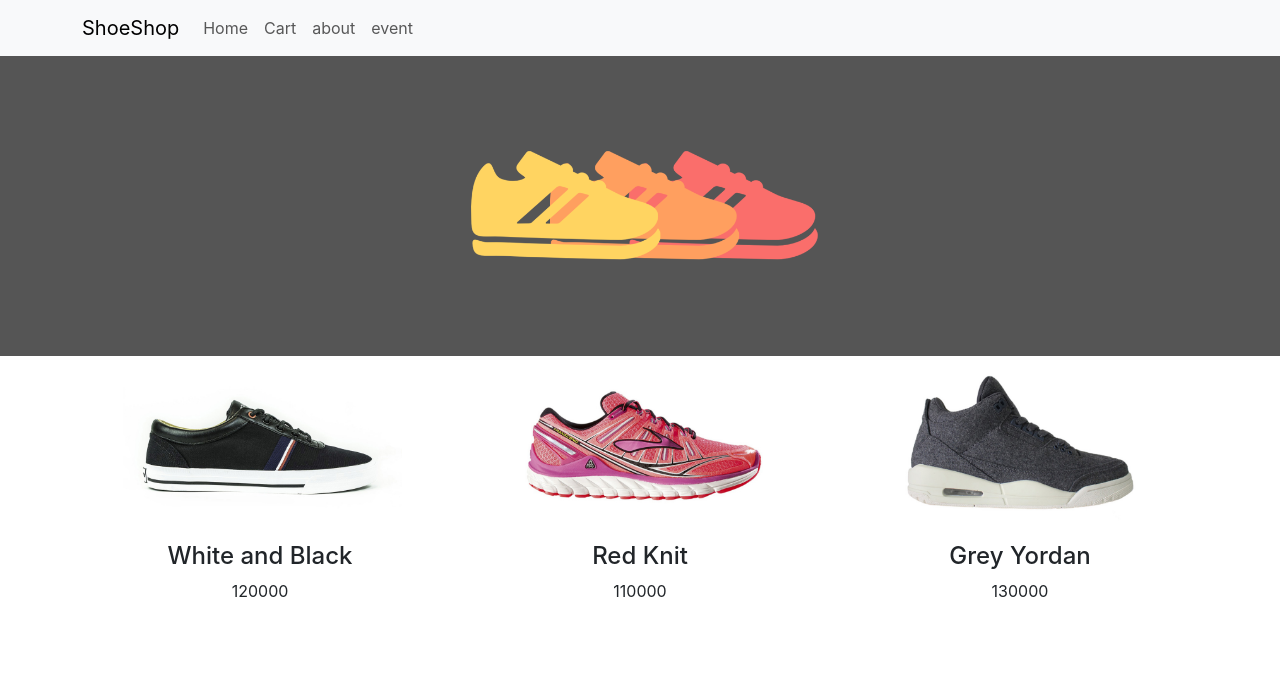
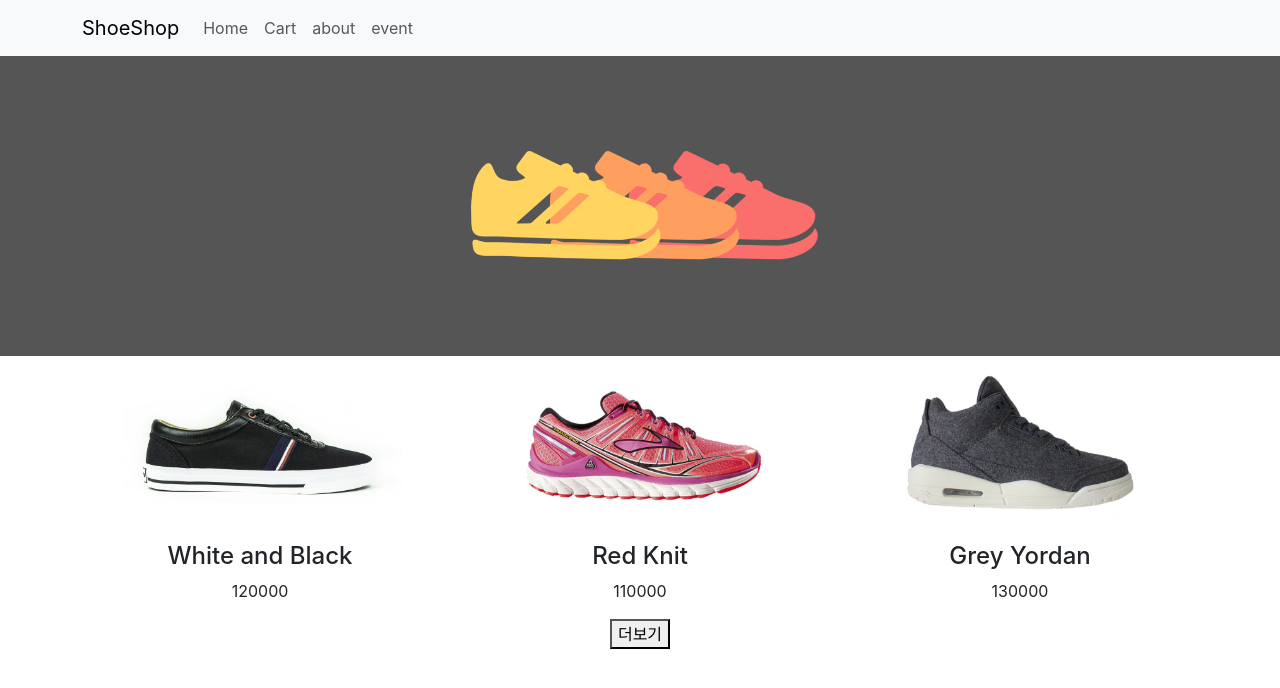
Before and after one commit to blackzapato/codingApple-shop, a React (Create React App) app: page / in a window 1280 px wide. Shown: the top 688 px of the page. Built offline with nearby package versions, Linux system fonts and the light colour scheme.

Commit message:
리액트에서 서버와 통신하려면 ajax 2 : post, fetch까지 commit

```diff
--- a/package.json
+++ b/package.json
@@ -6,12 +6,14 @@
     "@testing-library/jest-dom": "^5.17.0",
     "@testing-library/react": "^13.4.0",
     "@testing-library/user-event": "^13.5.0",
+    "axios": "^1.7.7",
     "bootstrap": "^5.3.3",
     "react": "^18.3.1",
     "react-bootstrap": "^2.10.4",
     "react-dom": "^18.3.1",
     "react-router-dom": "^6.26.2",
     "react-scripts": "5.0.1",
+    "styled-components": "^6.1.13",
     "web-vitals": "^2.1.4"
   },
   "scripts": {
--- a/src/App.js
+++ b/src/App.js
@@ -1,15 +1,17 @@
 import { useState } from "react";
 import "./App.css";
-import { Container, Nav, Navbar } from "react-bootstrap";
+import { Container, Nav, Navbar, Spinner } from "react-bootstrap";
 import data from "./data.js";
 import { Routes, Route, Link, useNavigate } from "react-router-dom";
 import Detail from "./routes/Detail.js";
 import Card from "./routes/Card.js";
 import About from "./routes/About.js";
 import Event from "./routes/Event.js";
+import axios from "axios";
 
 function App() {
-  let [shoes] = useState(data);
+  let [shoes, setShoes] = useState(data);
+  let [moreBtnCnt, setMoreBtnCnt] = useState(2);
   let navigate = useNavigate();
 
   return (
@@ -69,6 +71,22 @@ function App() {
                   })}
                 </div>
               </div>
+              <button onClick={(e)=>{
+                  if(moreBtnCnt > 3){
+                    alert('더 이상 준비된 상품이 없습니다.');
+                    return false;
+                  }
+                  axios
+                  .get('https://codingapple1.github.io/shop/data'+moreBtnCnt+'.json')
+                  .then((result)=>{
+                    let copy = [...shoes, ...result.data];
+                    setShoes(copy);
+                    setMoreBtnCnt(moreBtnCnt+1);
+                  })
+                  .catch((result)=>{
+                    console.log('실패');
+                  })
+              }}>더보기</button>
             </>
           }
         />
--- a/src/index.js
+++ b/src/index.js
@@ -6,9 +6,9 @@ import { BrowserRouter } from "react-router-dom";
 
 const root = ReactDOM.createRoot(document.getElementById("root"));
 root.render(
-  <React.StrictMode>
+  // <React.StrictMode>
     <BrowserRouter>
       <App />
     </BrowserRouter>
-  </React.StrictMode>
+  // </React.StrictMode>
 );
--- a/src/routes/Detail.js
+++ b/src/routes/Detail.js
@@ -1,12 +1,60 @@
+import { useEffect, useState } from "react";
 import { useParams } from "react-router-dom";
 
+
 function Detail(props) {
+
+  // 1. 이러면 재렌더링마다 코드를 실행가능합니다.
+  // useEffect(()=>{ 실행할코드 })
+
+  // 2. 이러면 컴포넌트 mount시 (로드시) 1회만 실행가능합니다.
+  // useEffect(()=>{ 실행할코드 }, [])
+
+  // 3. 이러면 useEffect 안의 코드 실행 전에 항상 실행됩니다.
+  // useEffect(()=>{
+  //   return ()=>{
+  //     실행할코드
+  //   }
+  // })
+
+  // 4. 이러면 컴포넌트 unmount시 1회 실행됩니다.
+  // useEffect(()=>{
+  //   return ()=>{
+  //     실행할코드
+  //   }
+  // }, [])
+
+  // 5. 이러면 state1이 변경될 때만 실행됩니다.
+  // useEffect(()=>{
+  //   실행할코드
+  // }, [state1])
+
+  let [count, setCount] = useState(0);
+  // let [alert, setAlert] = useState(true);
+  let [text, setText] = useState('');
   let { id } = useParams();
+  let 찾은상품 = props.shoes.find((x) => x.id == id);
 
-  let 찾은상품 = props.shoes.find((x) => x.id == id);
+  // useEffect(()=>{
+  //   let timer = setTimeout(()=>{setAlert(false); setCount(count+1); console.log(count)}, 2000);
+  //   return ()=>{clearTimeout(timer);}
+
+  // },[]);
+
+  useEffect(()=>{
+    if (isNaN(text) == true){
+      alert('그러지마세요');
+    }
+  }, [text])
 
   return (
     <div className="container">
+      {/* {alert == true && (
+        <div className="alert alert-warning">
+          2초 이내 구매시 할인
+        </div>
+      )} */}
+      <input type="text" onChange={(e)=>{setText(e.target.value)}}/>
       <div className="row">
         <div className="col-md-6">
           <img src={"/shoes" + id + ".jpg"} width="100%" />
```
Also changed, not shown: 1 other file (tests, documents, lock files or other folders).
